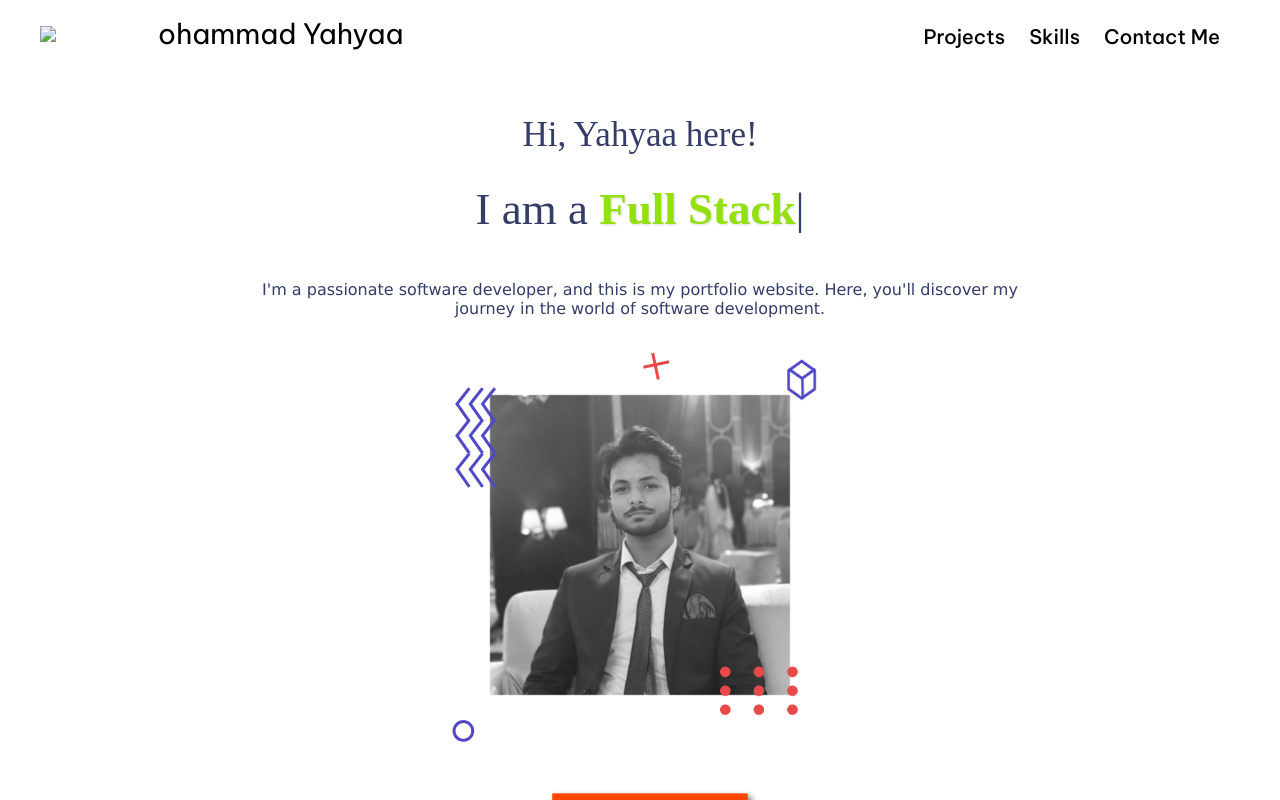
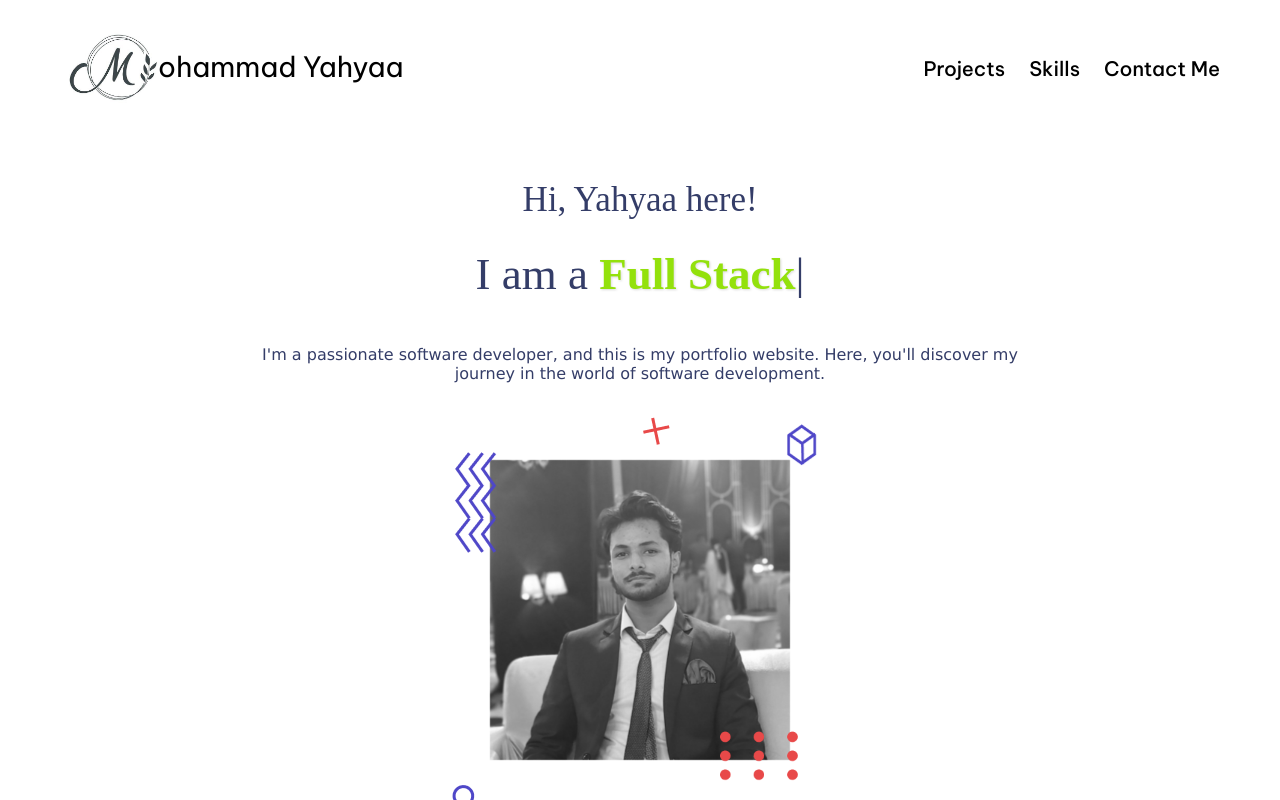
Before and after one commit to Yahyaa09/Portfolio-website, a plain HTML site: page index.html in a window 1280 px wide. Drawn offline with nearby package versions, Linux system fonts and the light colour scheme; files whose address does not match are found by name.

Commit message:
final change

```diff
--- a/index.html
+++ b/index.html
@@ -15,7 +15,7 @@
 
             <div class="nav-bar">
                 <div class="logo_container">
-                    <img src="../images/userAsset/NavLogo.jpg" class="logo"/>
+                    <img src="userAsset/NavLogo.jpg" class="logo"/>
                     <div class="logo_text">ohammad Yahyaa</div>
                 </div>
 
```
